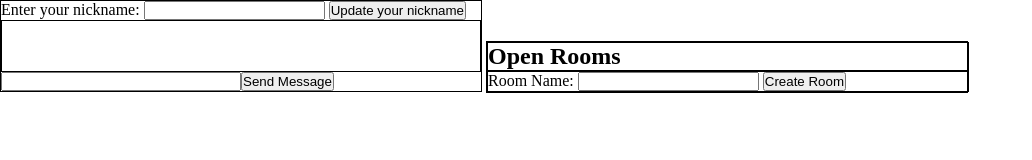
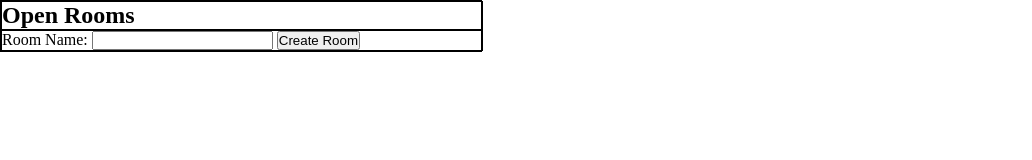
Before and after one commit to DanBrink91/node-maze, a website: page index.html in a window 1280 px wide. Shown: the whole page, without its empty margins (0-1032 px from the left). Drawn offline with Linux system fonts and the light colour scheme.

Commit message:
hiding chat section till you join a room.

```diff
--- a/game.js
+++ b/game.js
@@ -181,6 +181,7 @@
 				// hide Hub and show room specific
 				document.querySelector("#hub").classList.add('hidden');
 				document.querySelector("#room").className = "";
+				document.querySelector("#chatSection").className = "";
 
 				users = [];
 				var user_list = obj.data;
--- a/index.html
+++ b/index.html
@@ -3,7 +3,7 @@
 	<script src="/game.js"></script>
 	<link rel="stylesheet" type="text/css" href="/style.css">
 </head>
-<section id="nameSection">
+<section id="chatSection" class="hidden">
 	<label>Enter your nickname: <input type="text" id="userNick"/></label>
 	<button id="nickButton">Update your nickname</button>
 	<div id="chatArea"></div>
```
